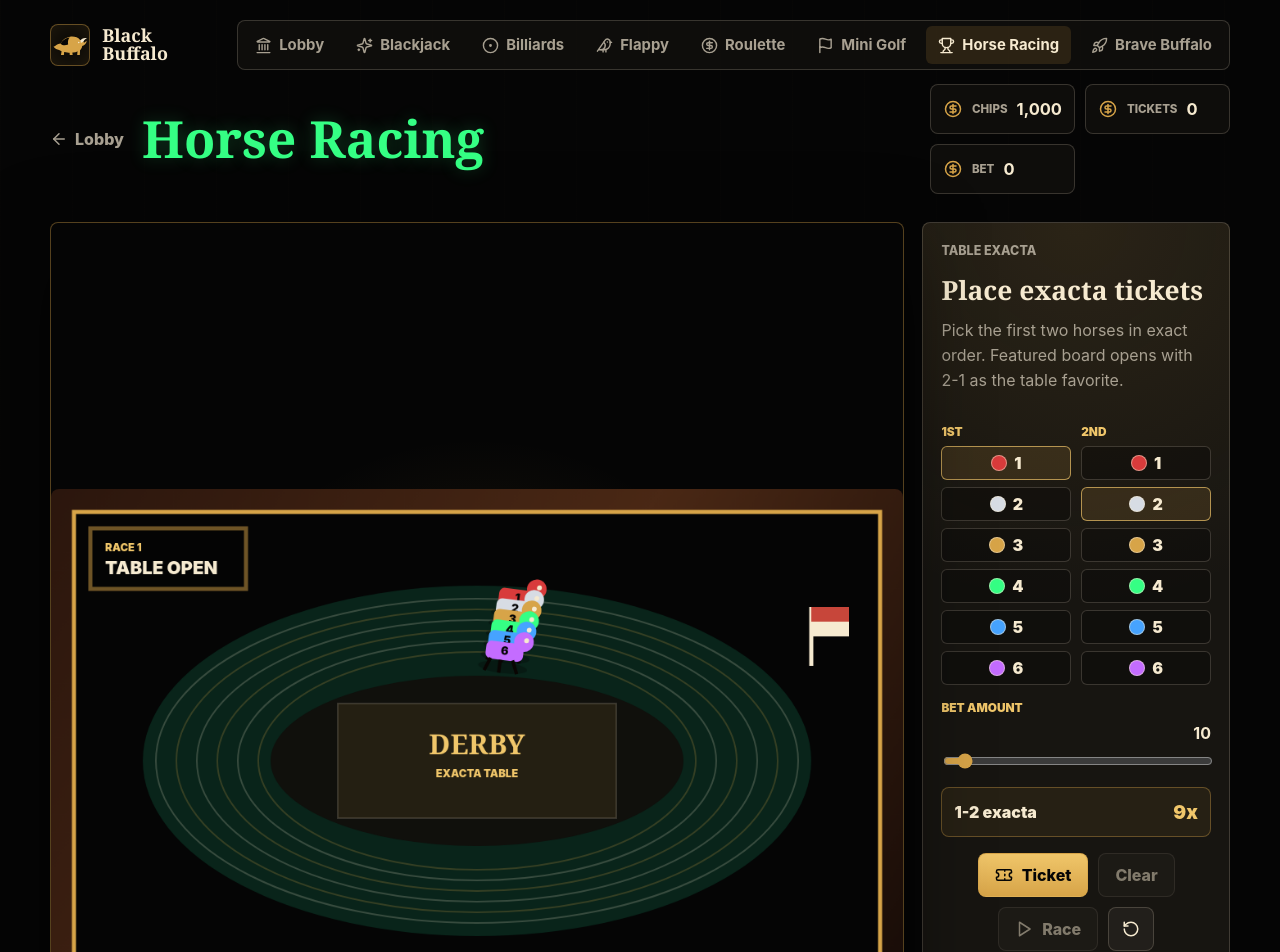
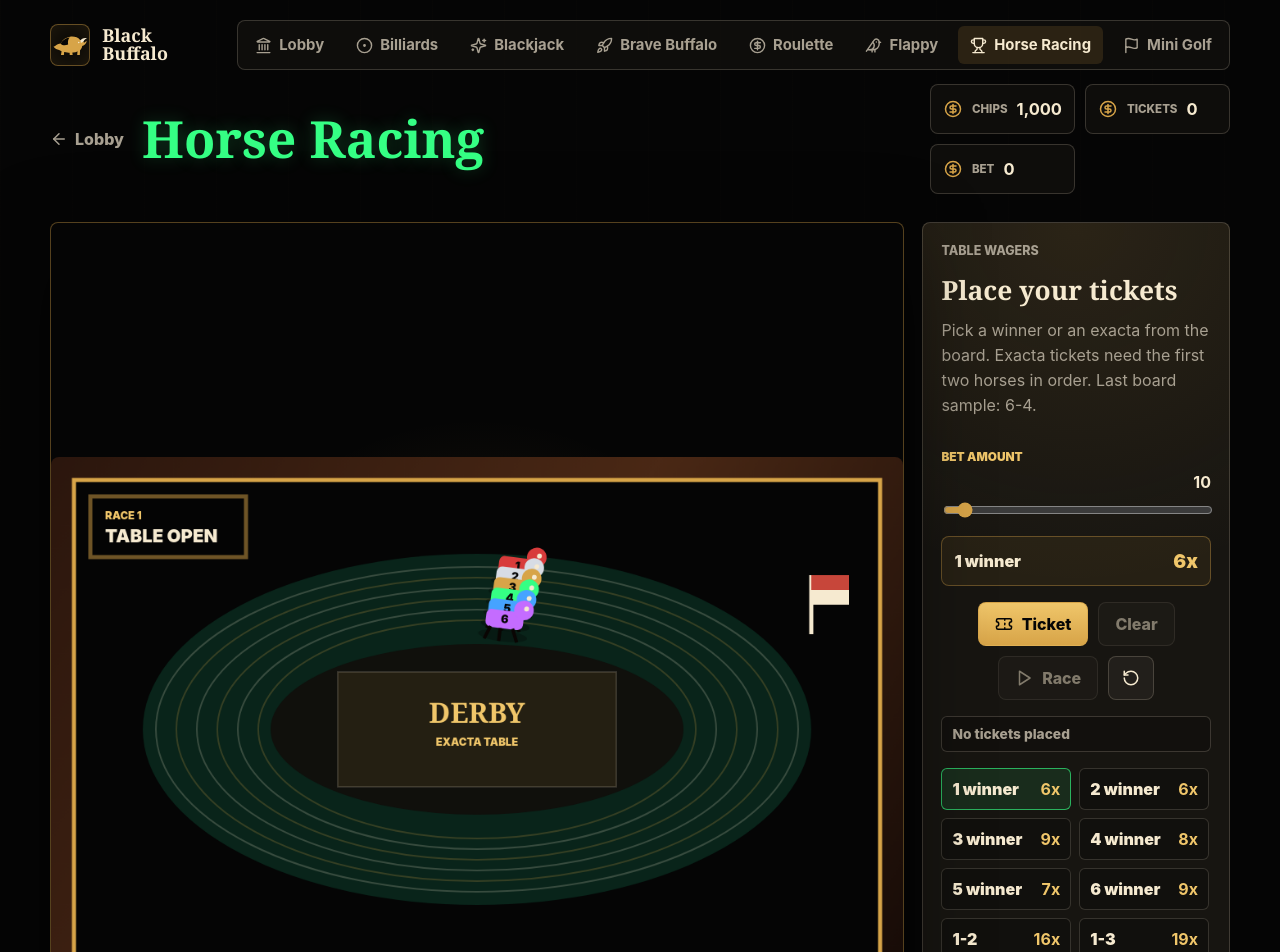
Before and after one commit to garrett-fiorito/Buffalo-Games, a React (Vite) app: page /games/horse-racing in a window 1280 px wide. Shown: the top 952 px of the page. Built offline with nearby package versions, Linux system fonts and the light colour scheme.

Commit message:
Tune horse racing gameplay and alphabetize games

```diff
--- a/src/App.tsx
+++ b/src/App.tsx
@@ -14,13 +14,13 @@ export function App() {
     <SiteLayout>
       <Routes>
         <Route path="/" element={<HomePage />} />
+        <Route path="/games/billiards" element={<BilliardsPage />} />
         <Route path="/games/blackjack" element={<BlackjackPage />} />
-        <Route path="/games/billiards" element={<BilliardsPage />} />
-        <Route path="/games/flappy-buffalo" element={<FlappyBuffaloPage />} />
         <Route path="/games/brave-buffalo" element={<BraveBuffaloPage />} />
         <Route path="/games/roulette" element={<RoulettePage />} />
+        <Route path="/games/flappy-buffalo" element={<FlappyBuffaloPage />} />
+        <Route path="/games/horse-racing" element={<HorseRacingPage />} />
         <Route path="/games/mini-golf" element={<MiniGolfPage />} />
-        <Route path="/games/horse-racing" element={<HorseRacingPage />} />
         <Route path="*" element={<Navigate to="/" replace />} />
       </Routes>
     </SiteLayout>
--- a/src/components/SiteLayout.tsx
+++ b/src/components/SiteLayout.tsx
@@ -27,6 +27,13 @@ export function SiteLayout({ children }: SiteLayoutProps) {
             Lobby
           </NavLink>
           <NavLink
+            to="/games/billiards"
+            className={({ isActive }) => (isActive ? "active" : "")}
+          >
+            <CircleDot size={17} aria-hidden="true" />
+            Billiards
+          </NavLink>
+          <NavLink
             to="/games/blackjack"
             className={({ isActive }) => (isActive ? "active" : "")}
           >
@@ -34,11 +41,18 @@ export function SiteLayout({ children }: SiteLayoutProps) {
             Blackjack
           </NavLink>
           <NavLink
-            to="/games/billiards"
+            to="/games/brave-buffalo"
             className={({ isActive }) => (isActive ? "active" : "")}
           >
-            <CircleDot size={17} aria-hidden="true" />
-            Billiards
+            <Rocket size={17} aria-hidden="true" />
+            Brave Buffalo
+          </NavLink>
+          <NavLink
+            to="/games/roulette"
+            className={({ isActive }) => (isActive ? "active" : "")}
+          >
+            <CircleDollarSign size={17} aria-hidden="true" />
+            Roulette
           </NavLink>
           <NavLink
             to="/games/flappy-buffalo"
@@ -48,11 +62,11 @@ export function SiteLayout({ children }: SiteLayoutProps) {
             Flappy
           </NavLink>
           <NavLink
-            to="/games/roulette"
+            to="/games/horse-racing"
             className={({ isActive }) => (isActive ? "active" : "")}
           >
-            <CircleDollarSign size={17} aria-hidden="true" />
-            Roulette
+            <Trophy size={17} aria-hidden="true" />
+            Horse Racing
           </NavLink>
           <NavLink
             to="/games/mini-golf"
@@ -60,20 +74,6 @@ export function SiteLayout({ children }: SiteLayoutProps) {
           >
             <Flag size={17} aria-hidden="true" />
             Mini Golf
-          </NavLink>
-          <NavLink
-            to="/games/horse-racing"
-            className={({ isActive }) => (isActive ? "active" : "")}
-          >
-            <Trophy size={17} aria-hidden="true" />
-            Horse Racing
-          </NavLink>
-          <NavLink
-            to="/games/brave-buffalo"
-            className={({ isActive }) => (isActive ? "active" : "")}
-          >
-            <Rocket size={17} aria-hidden="true" />
-            Brave Buffalo
           </NavLink>
         </nav>
       </header>
--- a/src/games/horseracing/HorseRacingPage.tsx
+++ b/src/games/horseracing/HorseRacingPage.tsx
@@ -10,16 +10,14 @@ import {
   createInitialHorseRaceState,
   createRacePlan,
   finishHorseRace,
-  getExactaOdds,
+  getBettingBoard,
   getFinishOrder,
   getHorse,
-  getOddsBoard,
-  horses,
-  placeExactaBet,
-  selectExactaHorse,
+  placeHorseBet,
+  selectHorseBet,
   setHorseBetAmount,
 } from "./horseRacingEngine";
-import type { HorseId, HorseRaceState, RacePlanEntry } from "./horseRacingTypes";
+import type { HorseBet, HorseId, HorseRaceState, RacePlanEntry } from "./horseRacingTypes";
 
 const TABLE_WIDTH = 1040;
 const TABLE_HEIGHT = 640;
@@ -35,8 +33,13 @@ export function HorseRacingPage() {
   const [elapsedMs, setElapsedMs] = useState(0);
 
   const totalBet = state.bets.reduce((sum, bet) => sum + bet.amount, 0);
-  const selectedOdds = getExactaOdds(state.selectedFirst, state.selectedSecond, state.raceNumber);
-  const oddsBoard = useMemo(() => getOddsBoard(state.raceNumber), [state.raceNumber]);
+  const bettingBoard = useMemo(() => getBettingBoard(state.raceNumber), [state.raceNumber]);
+  const selectedBoardBet = bettingBoard.find(
+    (bet) =>
+      bet.kind === state.selectedKind &&
+      bet.first === state.selectedFirst &&
+      bet.second === state.selectedSecond,
+  ) ?? bettingBoard[0];
   const finishOrder = state.lastResult?.finishOrder ?? getFinishOrder(racePlan);
 
   const updateState = useCallback((updater: (current: HorseRaceState) => HorseRaceState) => {
@@ -131,28 +134,9 @@ export function HorseRacingPage() {
 
         <aside className="horse-panel" aria-label="Horse racing controls">
           <div>
-            <p className="eyebrow">Table exacta</p>
+            <p className="eyebrow">Table wagers</p>
             <h2>{getStatusTitle(state)}</h2>
             <p>{getStatusMessage(state, finishOrder)}</p>
-          </div>
-
-          <div className="horse-selector" aria-label="Exacta selector">
-            <HorsePickColumn
-              title="1st"
-              selected={state.selectedFirst}
-              disabled={state.phase === "racing"}
-              onPick={(horseId) =>
-                updateState((current) => selectExactaHorse(current, "first", horseId))
-              }
-            />
-            <HorsePickColumn
-              title="2nd"
-              selected={state.selectedSecond}
-              disabled={state.phase === "racing"}
-              onPick={(horseId) =>
-                updateState((current) => selectExactaHorse(current, "second", horseId))
-              }
-            />
           </div>
 
           <div className="horse-bet-control">
@@ -173,10 +157,8 @@ export function HorseRacingPage() {
           </div>
 
           <div className="horse-ticket-preview">
-            <span>
-              {state.selectedFirst}-{state.selectedSecond} exacta
-            </span>
-            <strong>{selectedOdds}x</strong>
+            <span>{getBetLabel(selectedBoardBet)}</span>
+            <strong>{selectedBoardBet.odds}x</strong>
           </div>
 
           <div className="action-row">
@@ -184,7 +166,7 @@ export function HorseRacingPage() {
               className="button button-primary"
               type="button"
               disabled={state.phase === "racing" || state.betAmount > state.chips}
-              onClick={() => updateState((current) => placeExactaBet(current))}
+              onClick={() => updateState((current) => placeHorseBet(current))}
             >
               <Ticket size={18} aria-hidden="true" />
               Ticket
@@ -215,7 +197,7 @@ export function HorseRacingPage() {
             {state.bets.length ? (
               state.bets.map((bet) => (
                 <span key={bet.id}>
-                  {bet.first}-{bet.second} <strong>{bet.amount} @ {bet.odds}x</strong>
+                  {getBetLabel(bet)} <strong>{bet.amount} @ {bet.odds}x</strong>
                 </span>
               ))
             ) : (
@@ -223,19 +205,24 @@ export function HorseRacingPage() {
             )}
           </div>
 
-          <div className="horse-odds-board" aria-label="Featured exacta odds">
-            {oddsBoard.map((bet) => (
+          <div className="horse-odds-board" aria-label="Winner and exacta odds">
+            {bettingBoard.map((bet) => (
               <button
                 key={bet.id}
+                className={
+                  selectedBoardBet.kind === bet.kind &&
+                  selectedBoardBet.first === bet.first &&
+                  selectedBoardBet.second === bet.second
+                    ? "active"
+                    : ""
+                }
                 type="button"
                 disabled={state.phase === "racing"}
                 onClick={() => {
-                  updateState((current) => ({
-                    ...selectExactaHorse(selectExactaHorse(current, "first", bet.first), "second", bet.second),
-                  }));
+                  updateState((current) => selectHorseBet(current, bet.kind, bet.first, bet.second));
                 }}
               >
-                <span>{bet.first}-{bet.second}</span>
+                <span>{getBetLabel(bet)}</span>
                 <strong>{bet.odds}x</strong>
               </button>
             ))}
@@ -243,36 +230,6 @@ export function HorseRacingPage() {
         </aside>
       </div>
     </section>
-  );
-}
-
-function HorsePickColumn({
-  title,
-  selected,
-  disabled,
-  onPick,
-}: {
-  title: string;
-  selected: HorseId;
-  disabled: boolean;
-  onPick: (horseId: HorseId) => void;
-}) {
-  return (
-    <div>
-      <span>{title}</span>
-      {horses.map((horse) => (
-        <button
-          key={horse.id}
-          className={selected === horse.id ? "active" : ""}
-          type="button"
-          disabled={disabled}
-          onClick={() => onPick(horse.id)}
-        >
-          <i style={{ background: horse.color }} />
-          {horse.id}
-        </button>
-      ))}
-    </div>
   );
 }
 
@@ -295,7 +252,7 @@ function getStatusTitle(state: HorseRaceState): string {
     return "Photo finish";
   }
 
-  return "Place exacta tickets";
+  return "Place your tickets";
 }
 
 function getStatusMessage(state: HorseRaceState, finishOrder: HorseId[]): string {
@@ -313,7 +270,11 @@ function getStatusMessage(state: HorseRaceState, finishOrder: HorseId[]): string
   }
 
   const [first, second] = finishOrder;
-  return `Pick the first two horses in exact order. Featured board opens with ${first}-${second} as the table favorite.`;
+  return `Pick a winner or an exacta from the board. Exacta tickets need the first two horses in order. Last board sample: ${first}-${second}.`;
+}
+
+function getBetLabel(bet: HorseBet): string {
+  return bet.kind === "winner" ? `${bet.first} winner` : `${bet.first}-${bet.second}`;
 }
 
 function drawHorseTable(
--- a/src/games/horseracing/horseRacingEngine.ts
+++ b/src/games/horseracing/horseRacingEngine.ts
@@ -1,5 +1,6 @@
 import type {
-  ExactaBet,
+  HorseBet,
+  HorseBetKind,
   HorseDefinition,
   HorseId,
   HorseRaceResult,
@@ -10,7 +11,7 @@ import type {
 export const STARTING_HORSE_CHIPS = 1000;
 export const MIN_HORSE_BET = 5;
 export const MAX_HORSE_BET = 100;
-export const RACE_DURATION_MS = 6200;
+export const RACE_DURATION_MS = 31000;
 
 export const horses: HorseDefinition[] = [
   { id: 1, name: "Lucky Comet", color: "#d83b3b", rating: 91 },
@@ -25,8 +26,9 @@ export function createInitialHorseRaceState(): HorseRaceState {
   return {
     chips: STARTING_HORSE_CHIPS,
     phase: "betting",
+    selectedKind: "winner",
     selectedFirst: 1,
-    selectedSecond: 2,
+    selectedSecond: undefined,
     betAmount: 10,
     bets: [],
     raceNumber: 0,
@@ -41,37 +43,34 @@ export function setHorseBetAmount(state: HorseRaceState, amount: number): HorseR
   };
 }
 
-export function selectExactaHorse(
+export function selectHorseBet(
   state: HorseRaceState,
-  position: "first" | "second",
-  horseId: HorseId,
+  kind: HorseBetKind,
+  first: HorseId,
+  second?: HorseId,
 ): HorseRaceState {
-  if (position === "first") {
-    return {
-      ...state,
-      selectedFirst: horseId,
-      selectedSecond: state.selectedSecond === horseId ? getNextHorse(horseId) : state.selectedSecond,
-    };
-  }
-
   return {
     ...state,
-    selectedSecond: horseId,
-    selectedFirst: state.selectedFirst === horseId ? getNextHorse(horseId) : state.selectedFirst,
+    selectedKind: kind,
+    selectedFirst: first,
+    selectedSecond: kind === "exacta" ? second : undefined,
   };
 }
 
-export function placeExactaBet(state: HorseRaceState): HorseRaceState {
+export function placeHorseBet(state: HorseRaceState): HorseRaceState {
   if (
     state.phase === "racing" ||
-    state.selectedFirst === state.selectedSecond ||
+    (state.selectedKind === "exacta" && (!state.selectedSecond || state.selectedFirst === state.selectedSecond)) ||
     state.betAmount > state.chips
   ) {
     return state;
   }
 
-  const odds = getExactaOdds(state.selectedFirst, state.selectedSecond, state.raceNumber);
-  const id = `${state.raceNumber}-${state.selectedFirst}-${state.selectedSecond}-${state.bets.length}`;
+  const odds =
+    state.selectedKind === "winner"
+      ? getWinnerOdds(state.selectedFirst, state.raceNumber)
+      : getExactaOdds(state.selectedFirst, state.selectedSecond as HorseId, state.raceNumber);
+  const id = `${state.raceNumber}-${state.selectedKind}-${state.selectedFirst}-${state.selectedSecond ?? "win"}-${state.bets.length}`;
 
   return {
     ...state,
@@ -82,6 +81,7 @@ export function placeExactaBet(state: HorseRaceState): HorseRaceState {
       ...state.bets,
       {
         id,
+        kind: state.selectedKind,
         first: state.selectedFirst,
         second: state.selectedSecond,
         amount: state.betAmount,
@@ -128,9 +128,11 @@ export function finishHorseRace(state: HorseRaceState, finishOrder: HorseId[]):
   };
 }
 
-export function settleHorseRace(bets: ExactaBet[], finishOrder: HorseId[]): HorseRaceResult {
+export function settleHorseRace(bets: HorseBet[], finishOrder: HorseId[]): HorseRaceResult {
   const [first, second] = finishOrder;
-  const winningBets = bets.filter((bet) => bet.first === first && bet.second === second);
+  const winningBets = bets.filter((bet) =>
+    bet.kind === "winner" ? bet.first === first : bet.first === first && bet.second === second,
+  );
   const totalReturn = winningBets.reduce((sum, bet) => sum + bet.amount * bet.odds, 0);
   const totalBet = bets.reduce((sum, bet) => sum + bet.amount, 0);
 
@@ -144,9 +146,10 @@ export function settleHorseRace(bets: ExactaBet[], finishOrder: HorseId[]): Hors
 
 export function createRacePlan(raceNumber: number): RacePlanEntry[] {
   const scored = horses.map((horse, index) => {
-    const variance = seededNoise(raceNumber, horse.id) * 26;
-    const fatigue = ((raceNumber + horse.id * 3) % 5) * 2.8;
-    const score = horse.rating + variance - fatigue;
+    const variance = seededNoise(raceNumber, horse.id) * 92;
+    const tripChaos = seededNoise(raceNumber + horse.id * 13, horse.id + 7) * 28;
+    const fatigue = ((raceNumber + horse.id * 3) % 5) * 4.2;
+    const score = horse.rating * 0.24 + variance + tripChaos - fatigue;
 
     return {
       horse,
@@ -162,7 +165,7 @@ export function createRacePlan(raceNumber: number): RacePlanEntry[] {
     return {
       horseId: horse.id,
       lane: index,
-      finishTimeMs: 4300 + rank * 245 + seededNoise(raceNumber + 11, horse.id) * 180,
+      finishTimeMs: 22600 + rank * 920 + seededNoise(raceNumber + 11, horse.id) * 1350,
       surge: seededNoise(raceNumber + 23, horse.id),
     };
   });
@@ -180,14 +183,28 @@ export function getExactaOdds(first: HorseId, second: HorseId, raceNumber: numbe
   const firstHorse = getHorse(first);
   const secondHorse = getHorse(second);
   const favoritePressure = (firstHorse.rating + secondHorse.rating) / 2;
-  const longshotBonus = Math.max(0, 90 - favoritePressure) / 3.2;
-  const boardWobble = Math.floor(seededNoise(raceNumber + first * 5, second) * 5);
+  const longshotBonus = Math.max(0, 92 - favoritePressure) / 2.2;
+  const boardWobble = Math.floor(seededNoise(raceNumber + first * 5, second) * 8);
 
-  return clamp(Math.round(5 + longshotBonus + boardWobble + Math.abs(first - second) * 0.7), 4, 28);
+  return clamp(Math.round(9 + longshotBonus + boardWobble + Math.abs(first - second) * 1.1), 8, 45);
 }
 
-export function getOddsBoard(raceNumber: number): ExactaBet[] {
-  const board: ExactaBet[] = [];
+export function getWinnerOdds(horseId: HorseId, raceNumber: number): number {
+  const horse = getHorse(horseId);
+  const longshotBonus = Math.max(0, 94 - horse.rating) / 7.5;
+  const boardWobble = Math.floor(seededNoise(raceNumber + 19, horseId) * 4);
+
+  return clamp(Math.round(4 + longshotBonus + boardWobble), 3, 12);
+}
+
+export function getBettingBoard(raceNumber: number): HorseBet[] {
+  const board: HorseBet[] = horses.map((horse) => ({
+    id: `board-winner-${horse.id}`,
+    kind: "winner",
+    first: horse.id,
+    amount: 0,
+    odds: getWinnerOdds(horse.id, raceNumber),
+  }));
 
   horses.forEach((first) => {
     horses.forEach((second) => {
@@ -196,7 +213,8 @@ export function getOddsBoard(raceNumber: number): ExactaBet[] {
       }
 
       board.push({
-        id: `board-${first.id}-${second.id}`,
+        id: `board-exacta-${first.id}-${second.id}`,
+        kind: "exacta",
         first: first.id,
         second: second.id,
         amount: 0,
@@ -205,7 +223,11 @@ export function getOddsBoard(raceNumber: number): ExactaBet[] {
     });
   });
 
-  return board.sort((a, b) => a.odds - b.odds).slice(0, 10);
+  return board;
+}
+
+export function getOddsBoard(raceNumber: number): HorseBet[] {
+  return getBettingBoard(raceNumber);
 }
 
 export function getHorse(id: HorseId): HorseDefinition {
@@ -218,10 +240,6 @@ export function getHorse(id: HorseId): HorseDefinition {
   return horse;
 }
 
-function getNextHorse(horseId: HorseId): HorseId {
-  return (((horseId % horses.length) + 1) as HorseId);
-}
-
 function seededNoise(raceNumber: number, horseId: number): number {
   const raw = Math.sin((raceNumber + 1) * 127.1 + horseId * 311.7) * 43758.5453;
   return raw - Math.floor(raw);
--- a/src/games/registry.tsx
+++ b/src/games/registry.tsx
@@ -160,4 +160,4 @@ export const games: GameDefinition[] = [
       </div>
     ),
   },
-];
+].sort((left, right) => left.name.localeCompare(right.name));
--- a/src/styles/global.css
+++ b/src/styles/global.css
@@ -2354,6 +2354,9 @@ body.mini-golf-game-active {
 
 .horse-odds-board {
   grid-template-columns: repeat(2, minmax(0, 1fr));
+  max-height: 430px;
+  overflow: auto;
+  padding-right: 2px;
 }
 
 .horse-odds-board button {
@@ -2375,6 +2378,11 @@ body.mini-golf-game-active {
   background: rgba(215, 164, 72, 0.1);
 }
 
+.horse-odds-board button.active {
+  border-color: rgba(53, 255, 132, 0.64);
+  background: rgba(53, 255, 132, 0.1);
+}
+
 .horse-odds-board strong {
   color: var(--color-gold-bright);
 }
@@ -2905,6 +2913,13 @@ input[type="range"] {
   .brave-fullscreen-button,
   .mini-golf-fullscreen-button {
     display: none;
+  }
+
+  .horse-odds-board {
+    grid-template-columns: 1fr;
+    max-height: none;
+    overflow: visible;
+    padding-right: 0;
   }
 }
 
```
Also changed, not shown: src/games/horseracing/horseRacingTypes.ts (+8 -4 lines), 1 other file (tests, documents, lock files or other folders).
